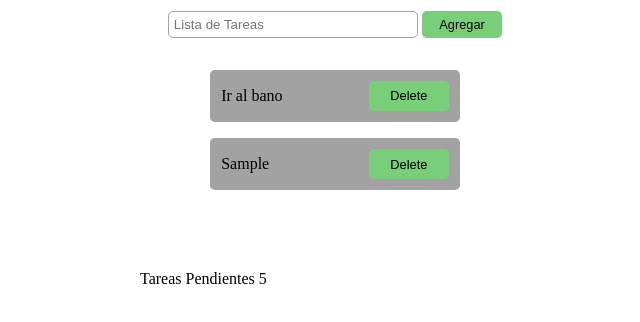
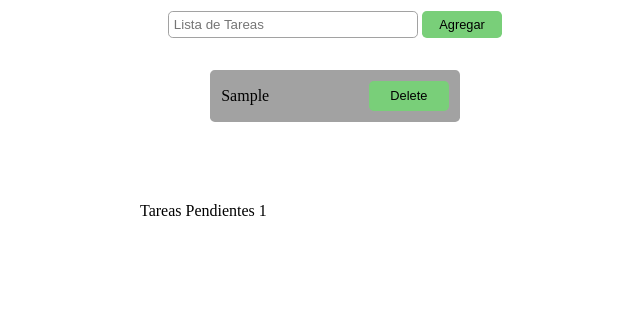
Before and after one commit to diegudeveloper/JavaScript-_Ejercicios, a plain HTML site: page 3Ejercicio/index.html in a window 1280 px wide. Both pictures are taken after typing "Sample" into the empty fields and a click on the button "Agregar". Shown: the part 122-444 px from the top of the page, without its empty margins (305-945 px from the left). Drawn offline with Linux system fonts and the light colour scheme.

Commit message:
configuracion del indicativo de la suma de las tareas pendientes

```diff
--- a/3Ejercicio/index.html
+++ b/3Ejercicio/index.html
@@ -16,14 +16,16 @@
             <button class="btn-add">Agregar</button>
         </form>
         <div class="listado-tareas">
-            <ul class="list">
-                <li class="li">
-                    <p>Ir al bano</p>
-                    <button class="deletebtn">Delete</button>
-                </li>
-            </ul>
+            <div class="list">
+                <!-- <ul class="lista">
+                        <li class="li" id="1">
+                            <p>Ir al bano</p>
+                            <button class="deletebtn">Delete</button>
+                        </li>
+                </ul> -->
+            </div>
         </div>
-        <div id="list_tareas">
+        <div id="listTareas">
             <!-- <p>Tareas Pendientes 5</p> -->
         </div>
     </div>
--- a/3Ejercicio/index.js
+++ b/3Ejercicio/index.js
@@ -1,18 +1,20 @@
 const input = document.querySelector('input[type="text"]');
 const btnadd = document.querySelector(".btn-add");
-const ul = document.querySelector("ul");
-
+const div = document.querySelector(".list");
+let Idcounter = 0;
 
 btnadd.addEventListener('click', (e) => {
 	e.preventDefault();
-
+	Idcounter++;
 
 	let newValue = input.value;
 
-	ul.innerHTML += `<li class="li">
-						<p>${newValue}</p>
-						<button class="deletebtn">Delete</button>
-					</li>
+	div.innerHTML += `<ul class="lista" id="${Idcounter}">
+						<li class="li">
+							<p>${newValue}</p>
+							<button class="deletebtn">Delete</button>
+						</li>
+					</ul>
 					`
 
 	input.value = '';
@@ -21,6 +23,6 @@ btnadd.addEventListener('click', (e) => {
 });
 
 let tareasPendientes = () => {
-	// let pendientes = list_tareas.querySelectorAll('p');
-	list_tareas.innerHTML = `<p>Tareas Pendientes 5</p>`;
+	let pendientes = div.querySelectorAll('ul');
+	listTareas.innerHTML = `<p>Tareas Pendientes ${pendientes.length}</p>`;
 }
--- a/3Ejercicio/style.css
+++ b/3Ejercicio/style.css
@@ -63,7 +63,7 @@ input {
     align-items: center;
 }
 
-.list-tareas p {
+.listTareas p {
     width: 90%;
     margin: 0 auto;
     text-align: center;
```
